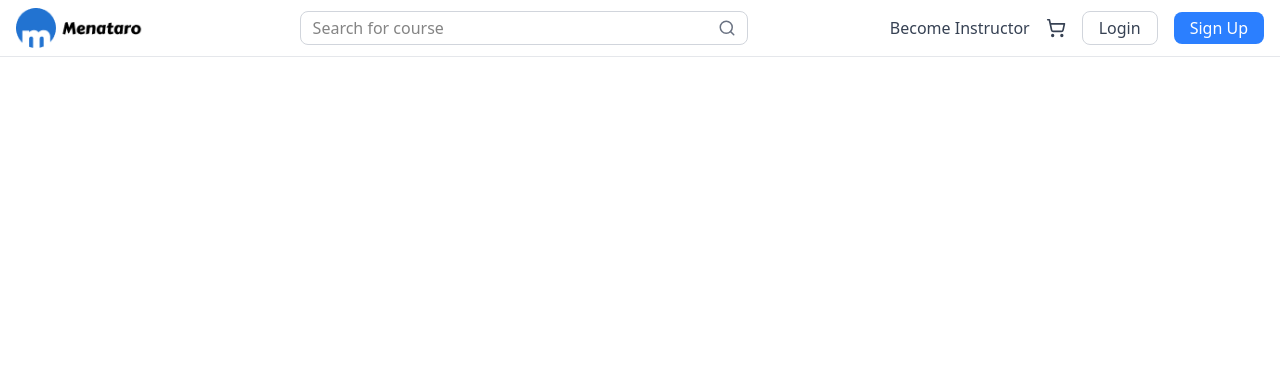
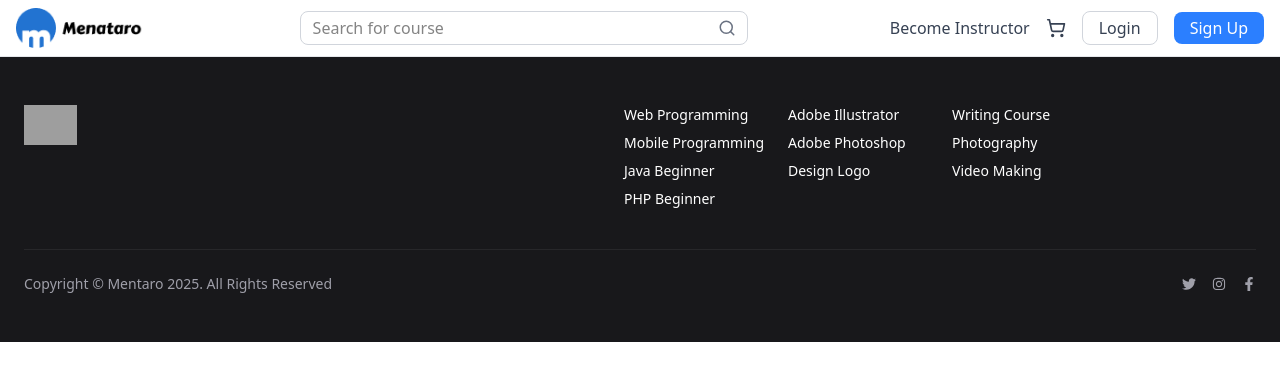
Before and after one commit to SarunMr/Mentaro, a React app: page / in a window 1280 px wide. Shown: the top 380 px of the page. Built offline with nearby package versions, Linux system fonts and the light colour scheme; grey boxes are pictures that could not be loaded; the HTML template or start-up script is replaced by a standard one.

Commit message:
footer done

```diff
--- a/package.json
+++ b/package.json
@@ -16,6 +16,7 @@
     "lucide-react": "^0.511.0",
     "react": "^19.1.0",
     "react-dom": "^19.1.0",
+    "react-icons": "^5.5.0",
     "tailwind-merge": "^3.3.0",
     "tailwindcss": "^4.1.7"
   },
--- /dev/null
+++ b/src/components/Mentarofooter.jsx
@@ -0,0 +1,52 @@
+import { FaTwitter, FaInstagram, FaFacebookF } from "react-icons/fa";
+import mentaroLogo from "./../assets/images/mentarologwhitetext.png"
+
+export default function Footer() {
+  return (
+    <footer className="bg-zinc-900 text-white px-6 py-12">
+      <div className="max-w-7xl mx-auto flex flex-col md:flex-row justify-between">
+        {/* Logo Section */}
+        <div className="mb-10 md:mb-0">
+          <div className="flex items-center space-x-2">
+        <img
+          src={mentaroLogo}
+          alt="Menataro Logo"
+          className="h-10 w-auto"
+        />
+          </div>
+        </div>
+
+        {/* Link Sections */}
+        <div className="grid grid-cols-2 md:grid-cols-3 lg:grid-cols-4 gap-6 text-sm">
+          <div className="space-y-2">
+            <p>Web Programming</p>
+            <p>Mobile Programming</p>
+            <p>Java Beginner</p>
+            <p>PHP Beginner</p>
+          </div>
+          <div className="space-y-2">
+            <p>Adobe Illustrator</p>
+            <p>Adobe Photoshop</p>
+            <p>Design Logo</p>
+          </div>
+          <div className="space-y-2">
+            <p>Writing Course</p>
+            <p>Photography</p>
+            <p>Video Making</p>
+          </div>
+        </div>
+      </div>
+
+      <div className="border-t border-zinc-800 mt-10 pt-6 flex flex-col md:flex-row items-center justify-between text-sm">
+        <p className="text-zinc-400">
+          Copyright © Mentaro 2025. All Rights Reserved
+        </p>
+        <div className="flex space-x-4 mt-4 md:mt-0 text-zinc-400">
+          <FaTwitter className="hover:text-white cursor-pointer" />
+          <FaInstagram className="hover:text-white cursor-pointer" />
+          <FaFacebookF className="hover:text-white cursor-pointer" />
+        </div>
+      </div>
+    </footer>
+  );
+}
--- a/src/pages/Homepage.jsx
+++ b/src/pages/Homepage.jsx
@@ -1,8 +1,12 @@
 import MentaroNavbar from "./../components/Mentaronavbar.jsx"
+import MentaroFooter from "./../components/Mentarofooter.jsx"
 
 function  Homepage(){
   return (
+    <div>
     <MentaroNavbar/>
+    <MentaroFooter/>
+    </div>
   );
 }
 
```
Also changed, not shown: src/assets/images/mentarologowhitetext.png (added), 1 other file (tests, documents, lock files or other folders).
